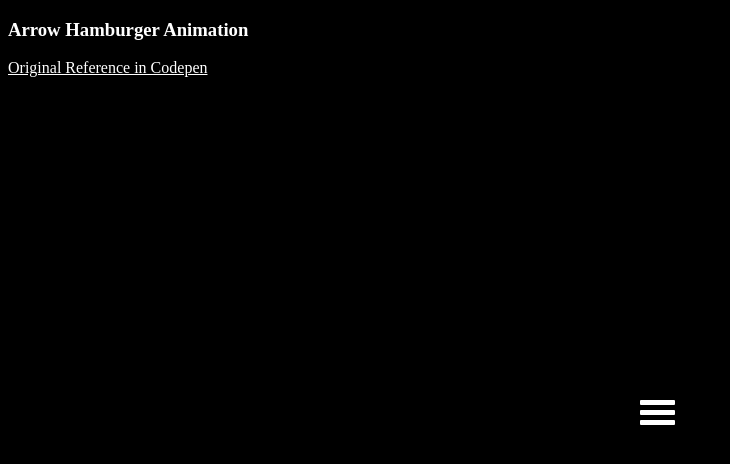
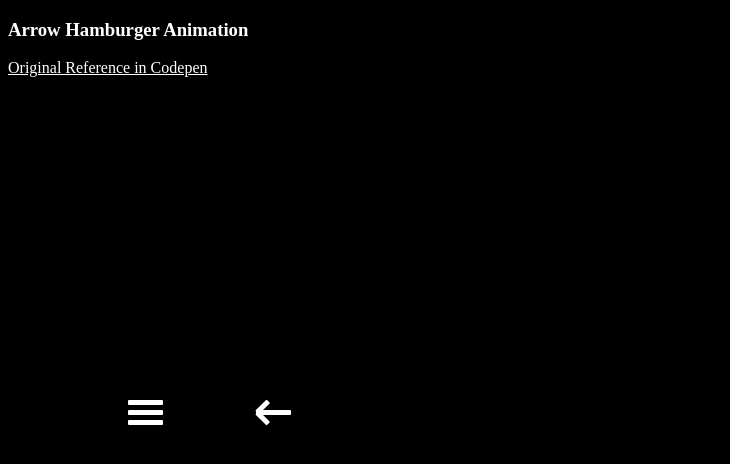
Before and after one commit to carltonf/bbc-app-sidebar-indicator, a plain HTML site: page index.html in a window 1280 px wide. Shown: the whole page, without its empty margins (0-730 px from the left). Drawn offline with Linux system fonts and the light colour scheme.

Commit message:
feat: use CSS to implement a left arrow

```diff
--- a/index.html
+++ b/index.html
@@ -9,6 +9,7 @@
       <h3>Arrow Hamburger Animation</h1>
 
       <div id="ham-sign"><div></div></div>
+      <div id="left-arrow-sign"><div></div></div>
 
       <footer>
           <a href="http://codepen.io/elijahmanor/pen/Igpoe">
--- a/main.css
+++ b/main.css
@@ -1,7 +1,7 @@
 #ham-sign {
     cursor: pointer;
     position: absolute;
-    left: 50%; top: 50%;
+    left: 10%; top: 50%;
 
     /* padding here is only because all children elements will be absolutely positioned and yield 0x0 size for this element. NOTE: the trick to use padding to reserve space instead of width and height. One benefit of this trick is the relative coordinates would not be affected by size change.
 One example is the offset of ::before and ::after will not be symmetric if #ham-sign has non-zero height */
@@ -47,6 +47,49 @@ One example is the offset of ::before and ::after will not be symmetric if #ham-
   transform: rotate(-45deg);
 }
 
+/**** left arrow */
+#left-arrow-sign {
+  cursor: pointer;
+  position: absolute;
+  left: 20%; top: 50%;
+  padding: 10px 35px 16px 0px;
+}
+
+#left-arrow-sign div,
+#left-arrow-sign div::before,
+#left-arrow-sign div::after {
+  cursor: pointer;
+  background: white;
+  position: absolute;
+  content: '';
+}
+
+#left-arrow-sign div {
+  height: 5px;
+  width: 35px;
+  border-radius: 1px;
+}
+
+#left-arrow-sign div::before,
+#left-arrow-sign div::after {
+  height: 5px;
+  width: 16px;
+  transform-origin: left;
+  border-radius: 1px;
+  left: 1px;
+}
+#left-arrow-sign div:before {
+  transform: rotate(-45deg);
+}
+#left-arrow-sign div:after {
+  transform: rotate(45deg);
+}
+
+#left-arrow-sign div, #left-arrow-sign div:before, #left-arrow-sign div:after {
+  transition: all 500ms ease-in-out;
+}
+
+
 /* cosmic decorations for environment */
 body { background-color: black; height: 100%; }
 
```
